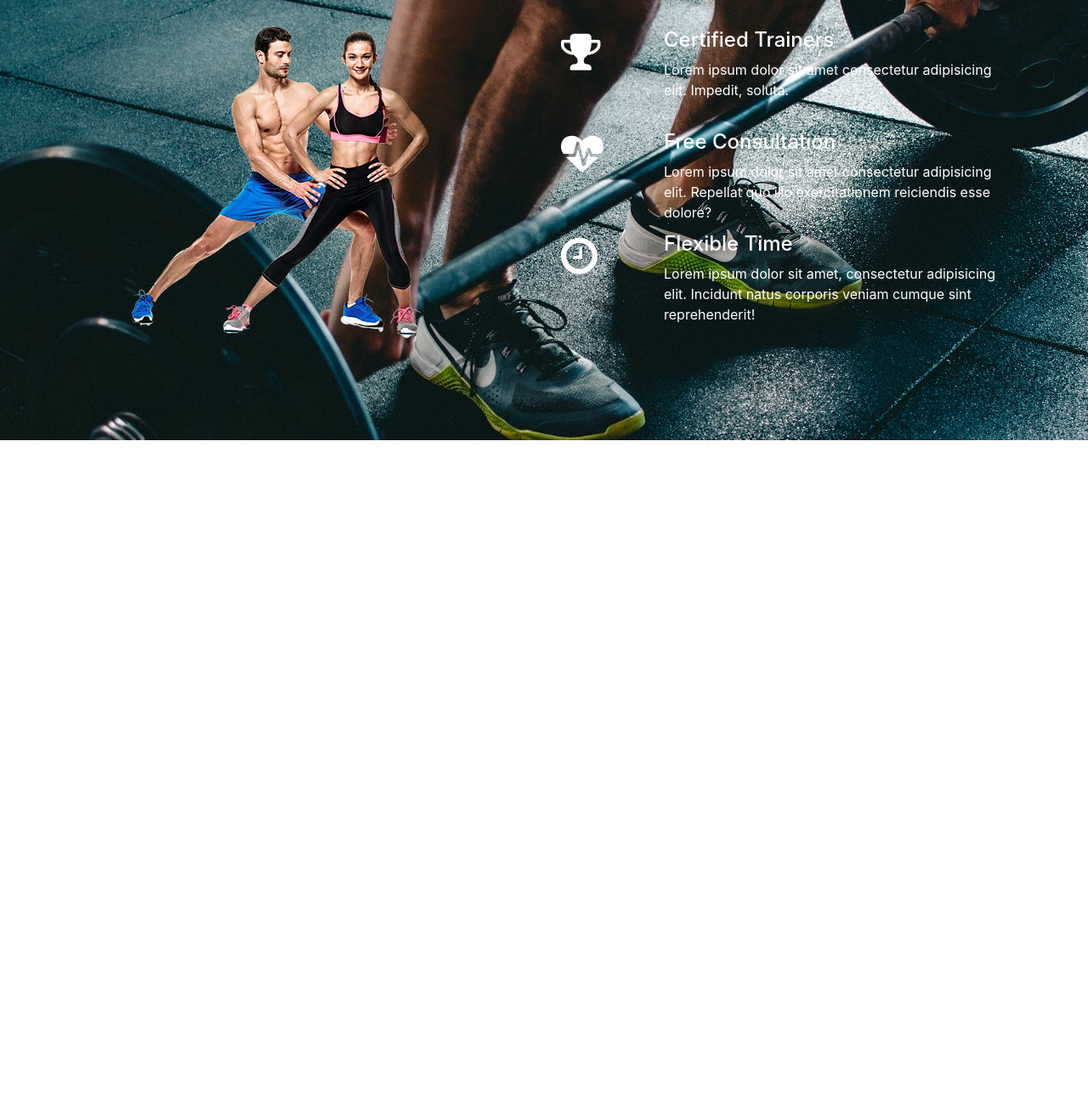
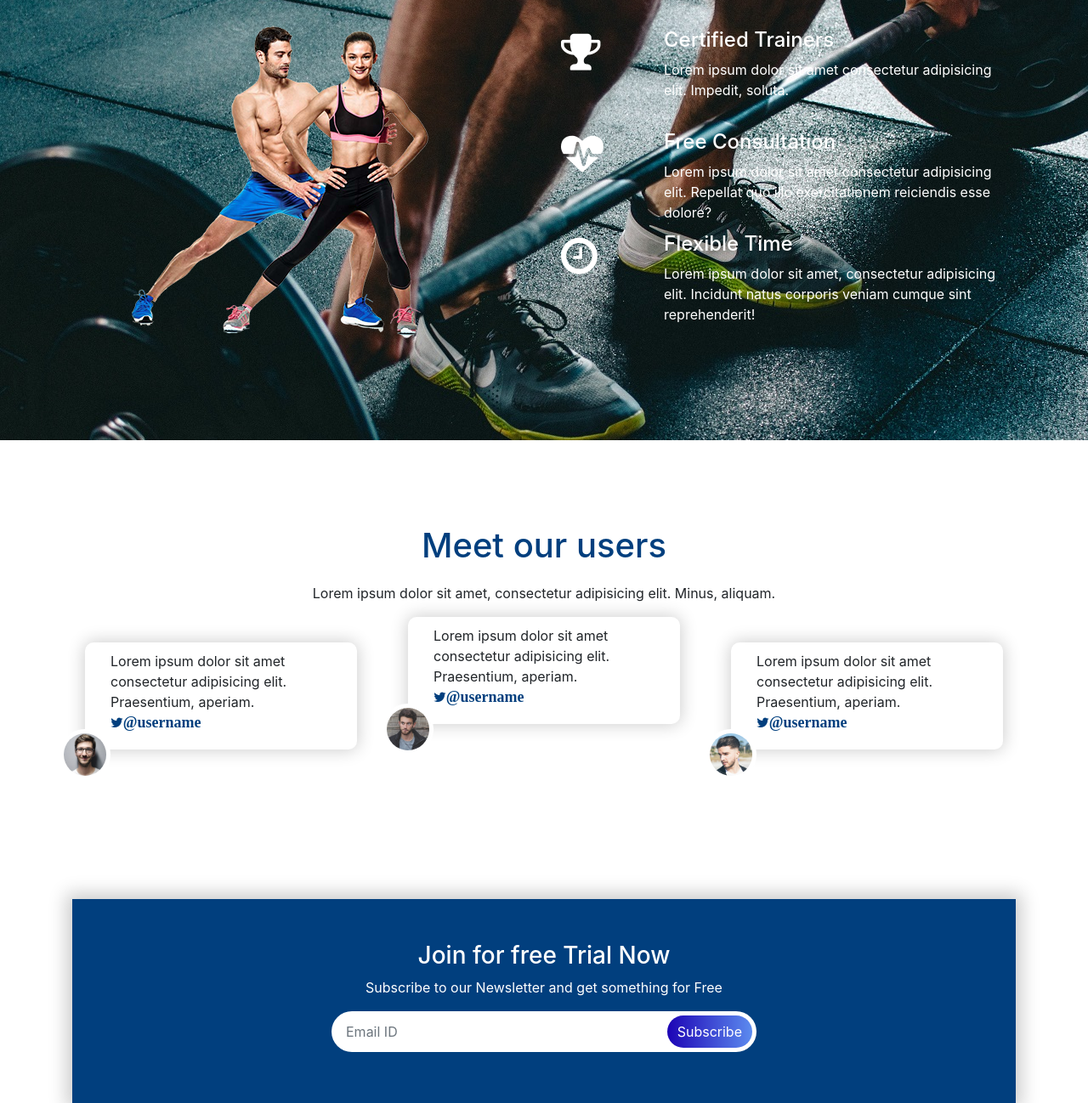
Before and after one commit to GeorgianF/Fitness-Club, a plain HTML site: page index.html in a window 1280 px wide. Shown: the part 2188-3486 px from the top of the page at 85% size. Before the commit the page ends 2706 px from the top, so only its background shows below. Drawn offline with nearby package versions, Linux system fonts and the light colour scheme.

Commit message:
add testimonials and a subscribe section

```diff
--- a/assets/css/style.css
+++ b/assets/css/style.css
@@ -103,7 +103,7 @@ nav .fa-bars
     padding-top: 100px;
     padding-bottom: 100px;
     background-image: url("/assets/images/feature-background.jpg");
-    background-color: linear-gradient(rgba(0,0,0,0.8), rgba(0,0,0,0.8))
+    background-color: linear-gradient(rgba(0,0,0,0.8), rgba(0,0,0,0.8));
     background-repeat: no-repeat;
     background-position: bottom;
     background-size: auto;
--- a/index.html
+++ b/index.html
@@ -154,6 +154,57 @@
           </div>
         </section>
 
+      <!-- Testimonials -->
+
+      <section id="testimonials">
+        <div class="container">
+          <h1 class="text-center">Meet our users</h1>
+          <p class="text-center">Lorem ipsum dolor sit amet, consectetur adipisicing elit. Minus, aliquam.</p>
+          <div class="row">
+            <div class="col-md-4">
+              <p class="review">Lorem ipsum dolor sit amet consectetur adipisicing elit. Praesentium, aperiam.
+                <br>
+                <i class="fa fa-twitter"><span>@username</span></i>
+              </p>
+              <img src="./assets/images/user2.jpg" alt="user2">
+            </div>
+            <div class="col-md-4 middle">
+              <p class="review">Lorem ipsum dolor sit amet consectetur adipisicing elit. Praesentium, aperiam.
+                <br>
+                <i class="fa fa-twitter"><span>@username</span></i>
+              </p>
+              <img src="./assets/images/user1.jpg" alt="user1">
+            </div>
+
+            <div class="col-md-4">
+              <p class="review">Lorem ipsum dolor sit amet consectetur adipisicing elit. Praesentium, aperiam.
+                <br>
+                <i class="fa fa-twitter"><span>@username</span></i>
+              </p>
+              <img src="./assets/images/user3.jpg" alt="user3">
+            </div>
+
+          </div>
+        </div>
+      </section>
+
+      <!-- Subscribe sections -->
+
+      <section id="subscribe">
+        <div class="container">
+          <div class="subscribe text-center">
+            <h3>Join for free Trial Now</h3>
+            <p>Subscribe to our Newsletter and get something for Free</p>
+            <div class="input-group">
+              <input type="email" class="form-control" placeholder="Email ID">
+              <div class="input-group-append">
+                <button type="submit" class="btn input-group-text">Subscribe</button>
+              </div>
+
+            </div>
+          </div>
+        </div>
+      </section>
 
 
 
```
